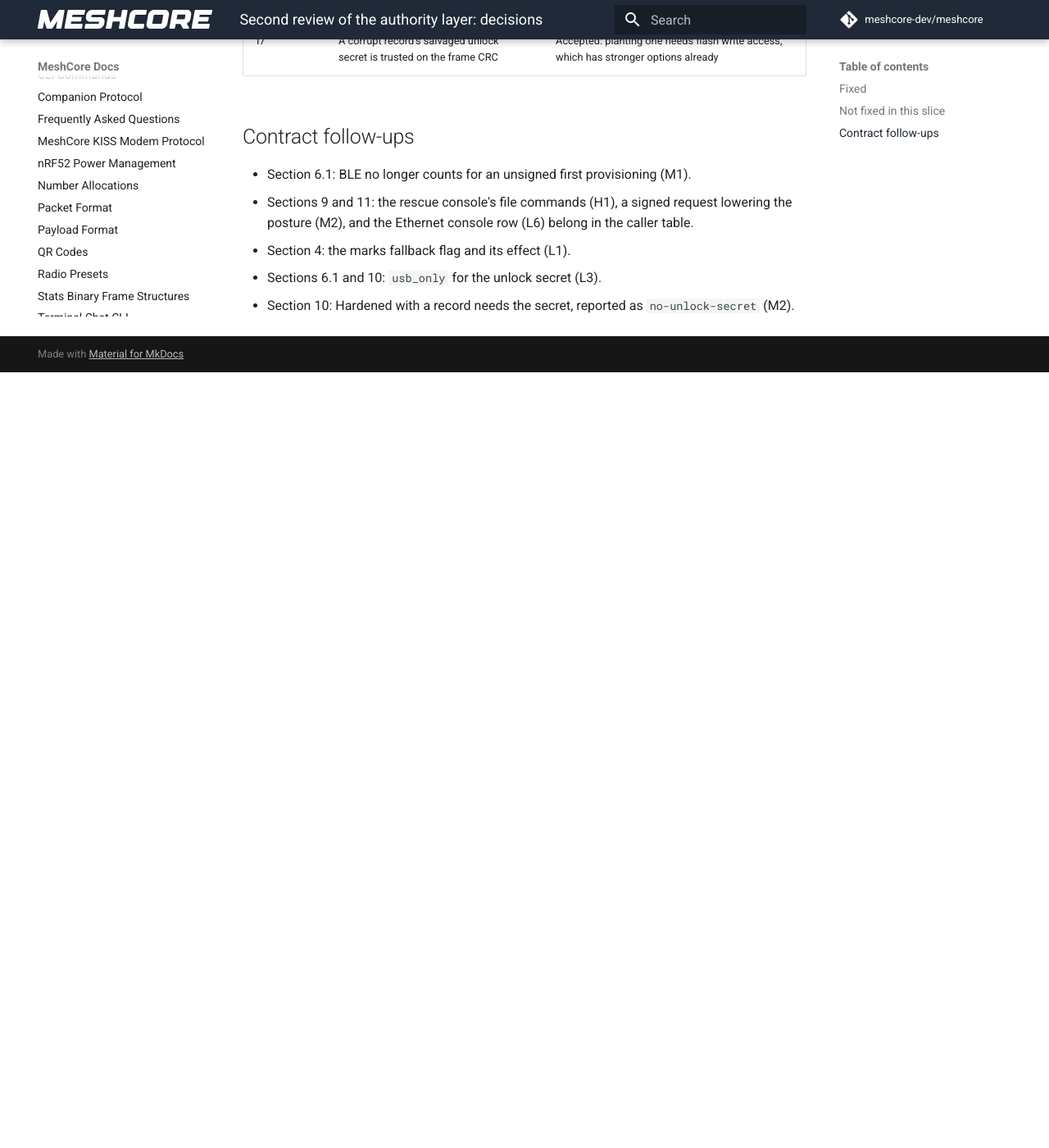
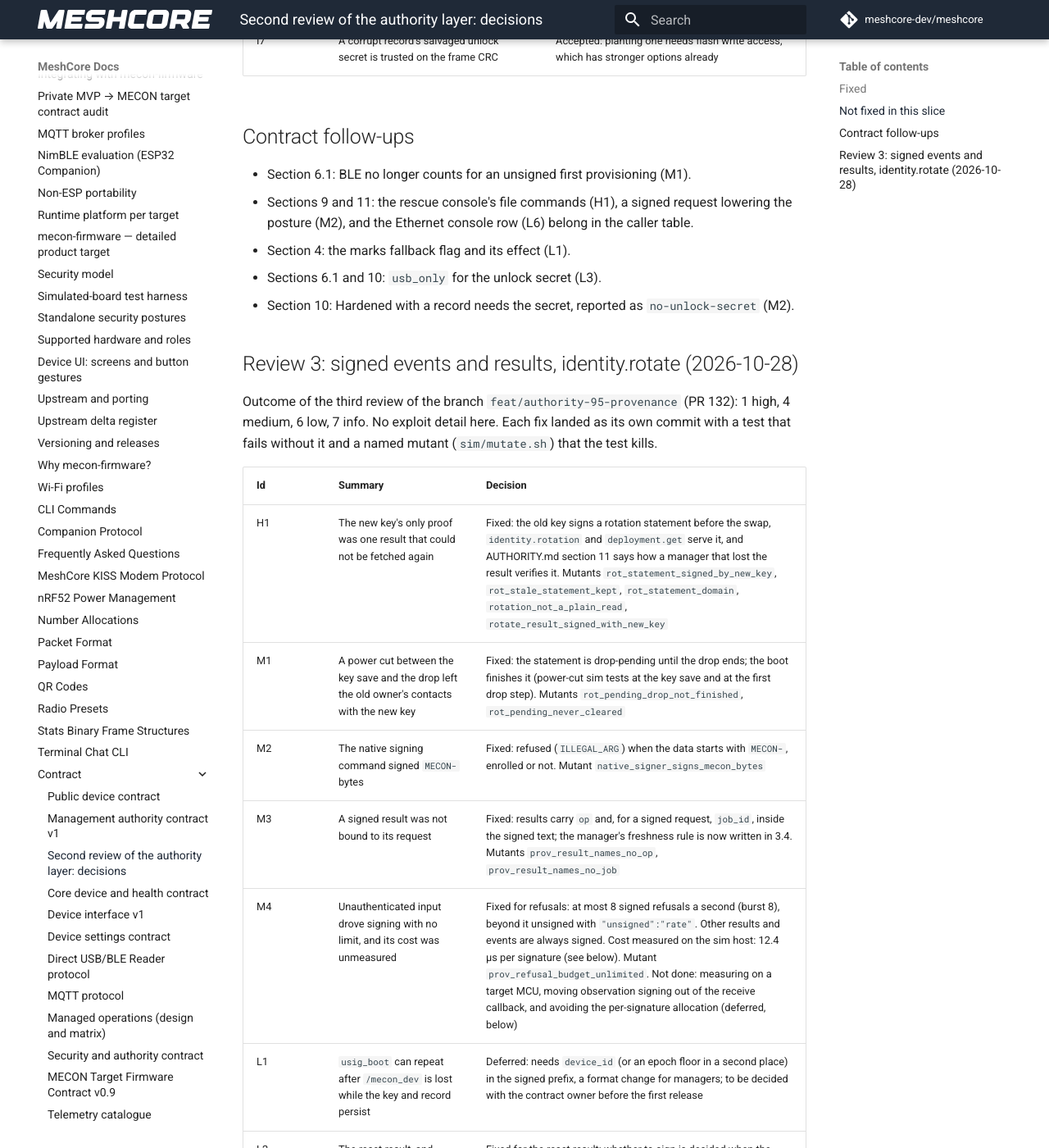
Before and after one commit to hoejriis/mecon-firmware, an MkDocs documentation site: the page built from docs/contract/AUTHORITY_REVIEW_2.md, in a window 1280 px wide and 1400 px high, scrolled down 1957 px. Shown: the whole window at 82% size. Built offline with MkDocs 1.6.1 and Material for MkDocs 9.7.7, drawn with Linux system fonts in a browser that asks for light colours; comment, search, counter and statistics services are not loaded; before the commit the page ends 2411 px from its top, so only the background shows below that; some of the changed text lies outside the part shown.

Commit message:
Review 3 of the signed events and results: decisions, and the contract wording that goes with them
AUTHORITY_REVIEW_2.md gains a Review 3 section with one row per finding (fixed, accepted with a reason, or deferred) and the measured
signing time. AUTHORITY.md section 3.4 now says to strip exactly the trailing usig member and reserves "result" as a stream name, and its
signing-time figure is the measured one.

Deferred, with reasons in the review: L1 (a signed-prefix change for managers), L5 (a per-operation size reserve), signing on the target MCUs, and
the sim tests for the paths the sim cannot reach.

Co-Authored-By: Claude Opus 5.5 (1M context) <noreply@anthropic.com>

```diff
--- a/docs/contract/AUTHORITY_REVIEW_2.md
+++ b/docs/contract/AUTHORITY_REVIEW_2.md
@@ -41,3 +41,37 @@ is stricter than, or differs from, the contract, the contract needs a matching e
 - Section 4: the marks fallback flag and its effect (L1).
 - Sections 6.1 and 10: `usb_only` for the unlock secret (L3).
 - Section 10: Hardened with a record needs the secret, reported as `no-unlock-secret` (M2).
+
+## Review 3: signed events and results, identity.rotate (2026-10-28)
+
+Outcome of the third review of the branch `feat/authority-95-provenance` (PR 132): 1 high, 4 medium, 6 low, 7 info. No exploit
+detail here. Each fix landed as its own commit with a test that fails without it and a named mutant (`sim/mutate.sh`)
+that the test kills.
+
+| Id | Summary | Decision |
+|---|---|---|
+| H1 | The new key's only proof was one result that could not be fetched again | Fixed: the old key signs a rotation statement before the swap, `identity.rotation` and `deployment.get` serve it, and AUTHORITY.md section 11 says how a manager that lost the result verifies it. Mutants `rot_statement_signed_by_new_key`, `rot_stale_statement_kept`, `rot_statement_domain`, `rotation_not_a_plain_read`, `rotate_result_signed_with_new_key` |
+| M1 | A power cut between the key save and the drop left the old owner's contacts with the new key | Fixed: the statement is drop-pending until the drop ends; the boot finishes it (power-cut sim tests at the key save and at the first drop step). Mutants `rot_pending_drop_not_finished`, `rot_pending_never_cleared` |
+| M2 | The native signing command signed `MECON-` bytes | Fixed: refused (`ILLEGAL_ARG`) when the data starts with `MECON-`, enrolled or not. Mutant `native_signer_signs_mecon_bytes` |
+| M3 | A signed result was not bound to its request | Fixed: results carry `op` and, for a signed request, `job_id`, inside the signed text; the manager's freshness rule is now written in 3.4. Mutants `prov_result_names_no_op`, `prov_result_names_no_job` |
+| M4 | Unauthenticated input drove signing with no limit, and its cost was unmeasured | Fixed for refusals: at most 8 signed refusals a second (burst 8), beyond it unsigned with `"unsigned":"rate"`. Other results and events are always signed. Cost measured on the sim host: 12.4 µs per signature (see below). Mutant `prov_refusal_budget_unlimited`. Not done: measuring on a target MCU, moving observation signing out of the receive callback, and avoiding the per-signature allocation (deferred, below) |
+| L1 | `usig_boot` can repeat after `/mecon_dev` is lost while the key and record persist | Deferred: needs `device_id` (or an epoch floor in a second place) in the signed prefix, a format change for managers; to be decided with the contract owner before the first release |
+| L2 | The reset result, and every message after an unenrolment, was unsigned | Fixed for the reset result: whether to sign is decided when the request begins. Messages after the unenrolment stay unsigned by design (no record). Mutant `prov_reset_result_unsigned` |
+| L3 | Key hygiene: elidable wipes, `fresh` not wiped on the storage path, the old key left in flash | Fixed: a volatile-loop wipe (`Wipe.h`) at every key wipe of the rotation and the retired-key holder, and `fresh` is wiped on every exit. Accepted: the temporary of `LocalIdentity(&r)` is not wiped (a stack temporary the type's constructor owns), and flash remanence (written in section 12) |
+| L4 | The RNG check caught only an all-zero source | Fixed: at least 16 distinct byte values and not equal to the previous draw. The sim's RNG cannot be made to fail, so this refusal is untested there (deferred with I7) |
+| L5 | A result in the last ~146 bytes below the buffer limit fails after the operation ran | Deferred: operations need a cap reduced by the signing overhead (now also `op` and `job_id`, about 30 bytes more); to be done per operation with the result-size work. Today the failure is a signed `busy` `too-large-to-sign` |
+| L6 | An event whose signing fails disappeared without trace | Fixed: counted in `dropped`, which the next observation reports |
+| I1 | Reconstruction: strip the trailing member | Fixed in 3.4 (wording) |
+| I2 | Reserve `result` as a stream name | Fixed in 3.4 |
+| I3 | Signing adds no secret | Accepted: nothing to do |
+| I4 | A corrupt-record device signing gives nothing | Accepted: nothing to do |
+| I5 | "Signed by the node key" is shown by code, not exercised | Accepted: the node key is never consulted as an issuer; no test can sign as the node key against the layer |
+| I6 | Memory safety of the signing buffers | Accepted: no overflow found. The tail buffer grew to 160 bytes for `op` and `job_id`, still bounded by `snprintf` and a length check |
+| I7 | Untested paths | Partly fixed: a power cut at each rotation step (key save, drop) is tested. Deferred: `r == 2` (contacts not dropped), the `rng` and `storage` refusals, a result near the size limit, the observations stream's signature, `seq_exhausted` |
+
+Signing time: 12.4 µs per Ed25519 signature of a 250-byte message (20,000 signatures, `lib/ed25519`, gcc -O2, aarch64
+container on the sim host, 2026-10-28). Not a target figure: the nRF52840 and ESP32 are expected to be in the millisecond
+range, which is why the refusal budget exists.
+
+Not established by this review: the signing time on a target MCU, and whether the ESP32 MQTT worker task ever calls `dispatch()`
+or `sign()` (it appears to handle connects only).
```
Also changed, not shown: docs/contract/AUTHORITY.md (+2 -2 lines).
